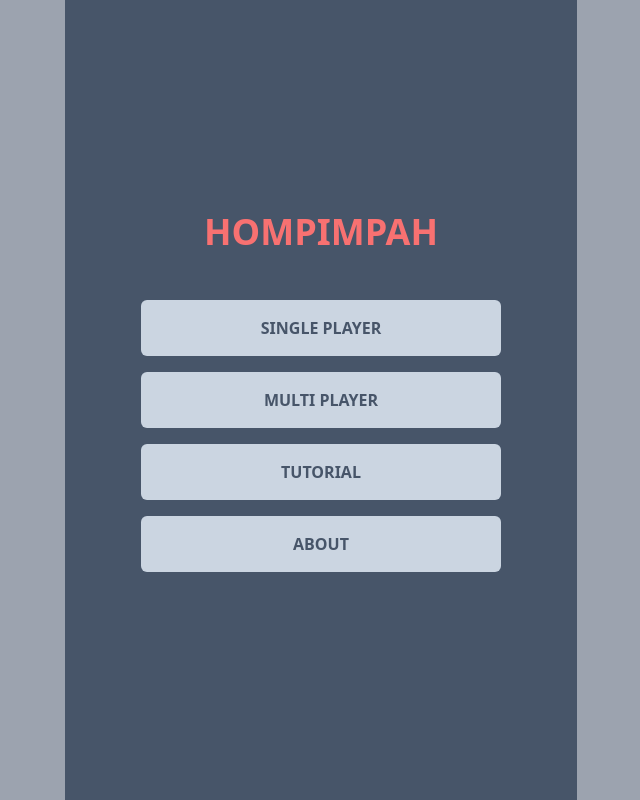
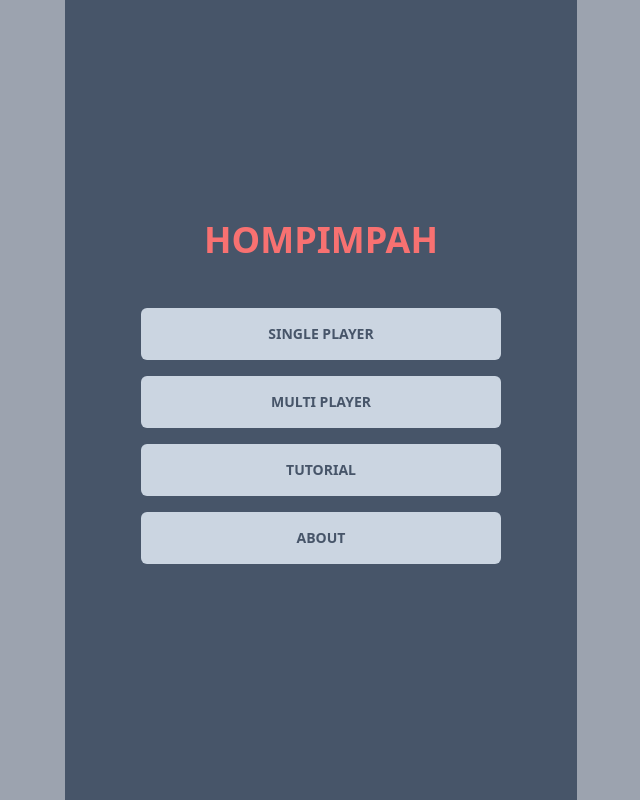
Before and after one commit to MSeptianJ/hompimpah-object-detection, a React (Vite) app: page / in a window 1280 px wide. Shown: the whole page, without its empty margins (319-959 px from the left). Built offline with nearby package versions, Linux system fonts and the light colour scheme.

Commit message:
Organize Imports

```diff
--- a/src/components/modalComponents/WebCamElement/WebCamModal.jsx
+++ b/src/components/modalComponents/WebCamElement/WebCamModal.jsx
@@ -1,5 +1,7 @@
+import { useMutation } from '@tanstack/react-query';
 import { useAtom, useSetAtom } from 'jotai';
 import { useCallback, useRef } from 'react';
+import { detectImg } from '../../../libs/apiCalls';
 import {
 	camModeAtom,
 	detDataAtom,
@@ -9,8 +11,6 @@ import {
 import TitlePage from '../../smallComponents/TitlePage';
 import WebCamButton from './WebCamButton';
 import WebCamDetect from './WebCamDetect';
-import { useMutation } from '@tanstack/react-query';
-import { detectImg } from '../../../libs/apiCalls';
 
 const WebCamModal = () => {
 	const [cam, setCam] = useAtom(webCamAtom);
--- a/src/routes/start/components/BtnList.jsx
+++ b/src/routes/start/components/BtnList.jsx
@@ -1,11 +1,12 @@
 import { Link } from 'react-router-dom';
 import PropTypes from 'prop-types';
+import BtnPrimary from '../../../components/smallComponents/BtnPrimary';
 
 const BtnList = ({ url, text }) => {
 	return (
 		<li className=" my-4 w-full rounded-md bg-slate-300 font-bold uppercase text-slate-600 hover:bg-opacity-80">
-			<Link className=" m-auto block w-full cursor-pointer p-4" to={url}>
-				{text}
+			<Link className="" to={url}>
+				<BtnPrimary text={text} btnStyles="" />
 			</Link>
 		</li>
 	);
```
Also changed, not shown: src/main.jsx (+5 -5 lines).
